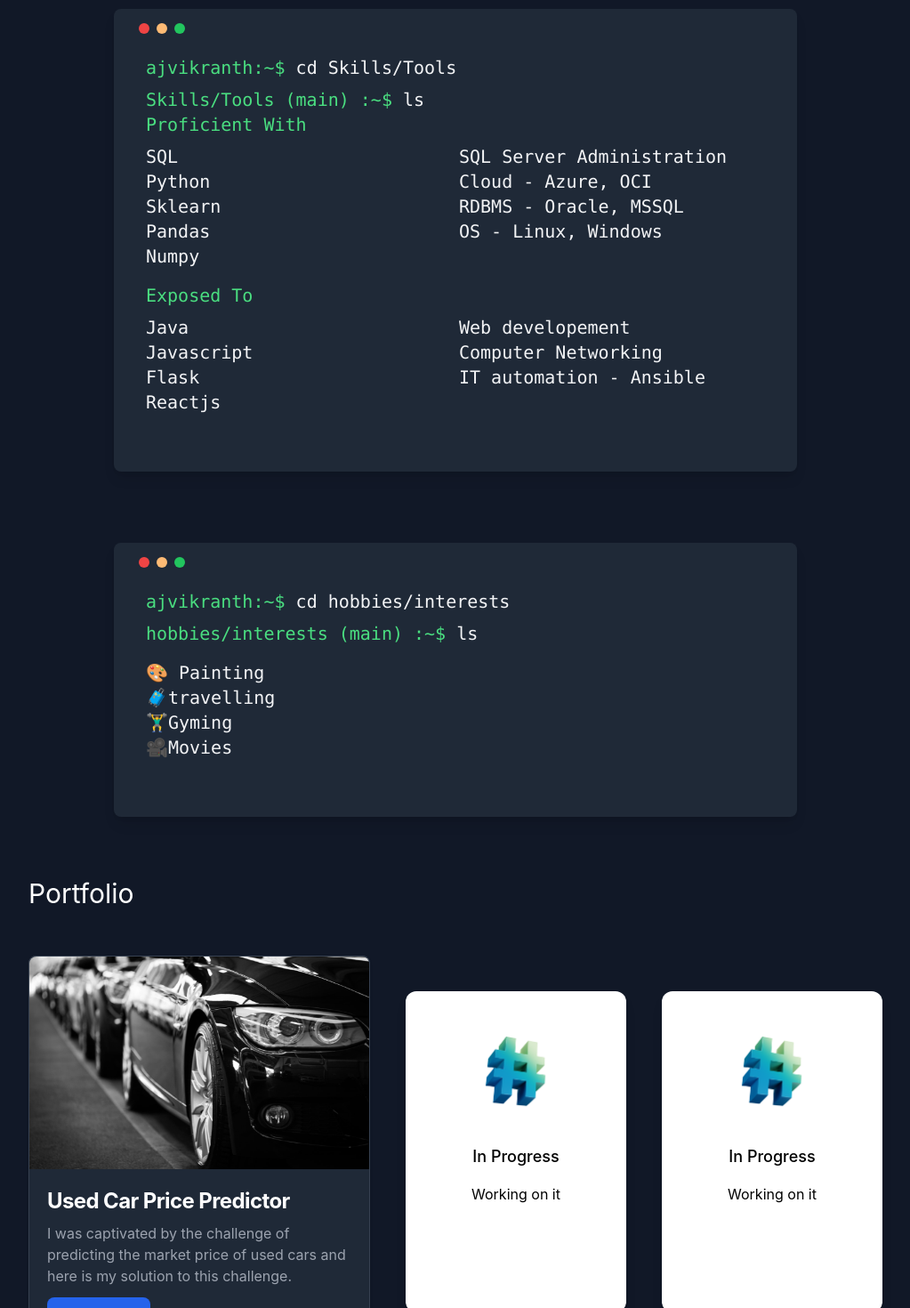
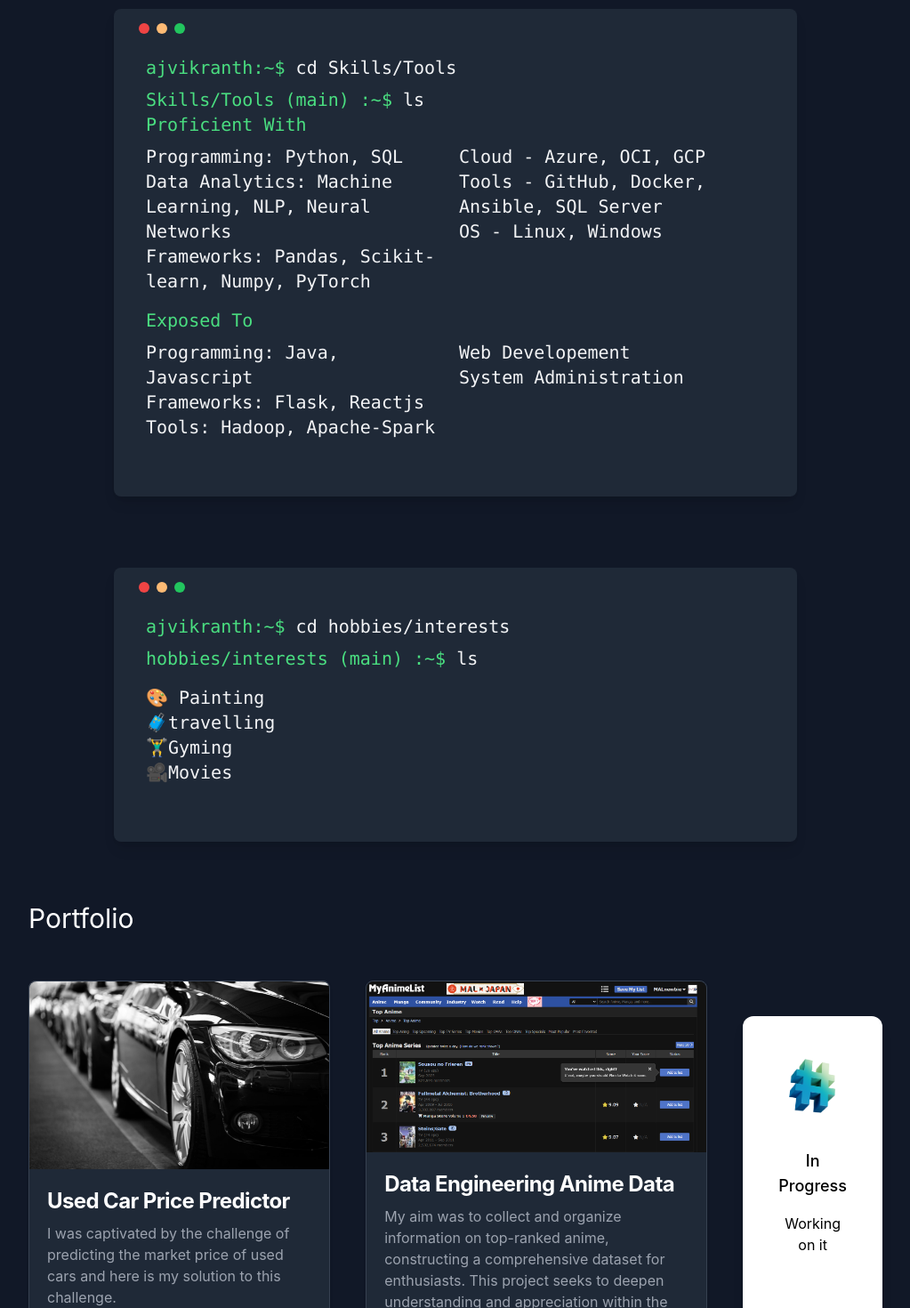
Before and after one commit to ajvikranth/my-website, a Next.js app: page / in a window 1280 px wide. Shown: the part 1330-2800 px from the top of the page at 89% size, without its empty margins (128-1151 px from the left). Built offline with nearby package versions, Linux system fonts and the light colour scheme.

Commit message:
updated projects

```diff
--- a/components/About/index.jsx
+++ b/components/About/index.jsx
@@ -29,7 +29,7 @@ const About = () => {
 
                         <p className="flex-1 typing items-center  pl-2 text-xl">
                         <span className="text-green-400">aboutVikranth (main) :~$</span>
-                         <span> Hello! Vikranth here. I&apos;m working as a DBA at Infosys. As an individual, I&apos;m curious and creative with lots of grit. I guess that is what attracted me to the discipline of data science. For me, my passion for data science lies on the path to three meaningful outcomes: discovery, insight, and innovation, and I want to use my knowledge and skills to gain practical exposure and understand the inner workings of this field. </span>
+                         <span> Hello! Vikranth here. As an individual, I&apos;m curious and creative with lots of grit. I guess that is what attracted me to the discipline of data science. For me, my passion for data science lies on the path to three meaningful outcomes: discovery, insight, and innovation, and I want to use my knowledge and skills to gain practical exposure and understand the inner workings of this field. </span>
 
                         </p>
 
@@ -66,20 +66,18 @@ const About = () => {
                          <div className=" mt-2 md:flex  mx-auto content-evenly">
                          <div className="md:flex-1">
                             <ul>
-                                <li>SQL</li>
-                                <li>Python </li>
-                                <li>Sklearn</li>
-                                <li>Pandas</li>
-                                <li>Numpy</li>
+                                <li>Programming: Python, SQL</li>
+                                <li>Data Analytics: Machine Learning, NLP, Neural Networks</li>
+                                <li>Frameworks: Pandas, Scikit-learn, Numpy, PyTorch</li>
+
                             </ul>
 
                          </div>
 
                          <div className="md:flex-1 md:mx-4">
                          <ul >
-                          <li>SQL Server Administration</li>
-                          <li>Cloud - Azure, OCI</li>
-                          <li>RDBMS - Oracle, MSSQL</li>
+                          <li>Cloud - Azure, OCI, GCP</li>
+                          <li>Tools -  GitHub, Docker, Ansible, SQL Server</li>
                           <li>OS - Linux, Windows</li>
                          </ul>
                          </div>
@@ -88,10 +86,10 @@ const About = () => {
                          <div className=" mt-2 md:flex  mx-auto content-evenly">
                          <div className="md:flex-1">
                          <ul>
-                          <li>Java</li>
-                          <li>Javascript</li>
-                          <li>Flask</li>
-                          <li>Reactjs</li>
+                          <li>Programming: Java, Javascript</li>
+                          <li>Frameworks: Flask, Reactjs</li>
+                          <li>Tools: Hadoop, Apache-Spark</li>
+
 
                          </ul>
 
@@ -99,9 +97,8 @@ const About = () => {
 
                          <div className="md:flex-1 md:mx-4">
                          <ul>
-                         <li>Web developement</li>
-                          <li>Computer Networking</li>
-                          <li>IT automation - Ansible</li>
+                         <li>Web Developement</li>
+                          <li>System Administration</li>
                          </ul>
                          </div>
                          </div>
--- a/components/Footer/index.jsx
+++ b/components/Footer/index.jsx
@@ -31,7 +31,7 @@ const Footer = () => {
                             <AiFillLinkedin />
                         </a>
                     </li>
-                    <li className=" text-sm" title="Codepen">
+                    <li className=" text-sm" title="E-mail">
                         <a href="mailto:aj.vikranth@gmail.com" className="ease-in-out duration-150 hover:text-teal-500">
                           <AiFillMail/>
                         </a>
@@ -47,17 +47,17 @@ const Footer = () => {
 
             <div className="py-8 flex flex-col gap-4 justify-between items-center max-w-6xl m-auto sm:flex-row sm:gap-0">
                 <ul className="flex justify-center items-center gap-4">
-                    <li className=" text-black dark:text-white text-sm" title="Experiences">
+                    <li className=" text-black dark:text-white text-sm" >
                         <Link href="/#about" className="font-bold ease-in-out duration-150 hover:text-teal-500">
                             About me
                         </Link>
                     </li>
-                    <li className=" text-black dark:text-white text-sm" title="Projects">
+                    <li className=" text-black dark:text-white text-sm" >
                         <Link href="/#project" className="font-bold ease-in-out duration-150 hover:text-teal-500">
                             Projects
                         </Link>
                     </li>
-                    <li className=" text-black dark:text-white text-sm" title="Contact">
+                    <li className=" text-black dark:text-white text-sm" >
                         <a href="/Anton_J_Vikranth_resume.pdf"
                            alt="AJ's Resume"
                            rel="noopener noreferrer"
@@ -66,7 +66,7 @@ const Footer = () => {
                         </a>
                     </li>
                 </ul>
-                <h5 className=" text-black dark:text-white font-initial text-center text-sm">&copy; 2022 - A J Vikranth. All Rights Reserved.</h5>
+                <h5 className=" text-black dark:text-white font-initial text-center text-sm">&copy; 2024 - A J Vikranth. All Rights Reserved.</h5>
             </div>
 
         </div>
--- a/components/Project/index.js
+++ b/components/Project/index.js
@@ -1,6 +1,7 @@
 import code from "../../public/code.png";
 import Image from "next/image";
 import cars from "../../public/used_cars.jpg";
+import anime from "../../public/anime.png";
 import Link from "next/link";
 
 const Project = () => {
@@ -30,18 +31,24 @@ const Project = () => {
                     </Link>
                 </div>
             </div>
-            <div className=" text-center shadow-lg p-10 rounded-xl my-10  flex-1 dark:bg-white">
+            <div className="max-w-sm bg-white border border-gray-200 rounded-lg shadow dark:bg-gray-800 dark:border-gray-700">
 
-              <Image src={code} width={100} height={100} className="mx-auto content-center" alt="code image"/>
-              <h3 className="text-lg font-medium pt-8 pb-2  ">
-                In Progress
-              </h3>
-              <p className="py-2">
-              Working on it
-              </p>
+                <Link href="/p2">
+                    <Image className="rounded-t-lg" src={anime} alt="image of anime website" />
+               </Link>
+                <div className="p-5">
 
+                    <Link href="/p2">
+                        <h5 className="mb-2 text-2xl font-bold tracking-tight text-gray-900 dark:text-white">Data Engineering Anime Data</h5>
+                    </Link>
+                    <p className="mb-3 font-normal text-gray-700 dark:text-gray-400">My aim was to collect and organize information on top-ranked anime, constructing a comprehensive dataset for enthusiasts. This project seeks to deepen understanding and appreciation within the anime community.</p>
+                    <Link href="/p2" className="inline-flex items-center px-3 py-2 text-sm font-medium text-center text-white bg-blue-700 rounded-lg hover:bg-blue-800 focus:ring-4 focus:outline-none focus:ring-blue-300 dark:bg-blue-600 dark:hover:bg-blue-700 dark:focus:ring-blue-800">
+                        Read more
+                        <svg aria-hidden="true" className="w-4 h-4 ml-2 -mr-1" fill="currentColor" viewBox="0 0 20 20" xmlns="http://www.w3.org/2000/svg"><path fill-rule="evenodd" d="M10.293 3.293a1 1 0 011.414 0l6 6a1 1 0 010 1.414l-6 6a1 1 0 01-1.414-1.414L14.586 11H3a1 1 0 110-2h11.586l-4.293-4.293a1 1 0 010-1.414z" clip-rule="evenodd"></path></svg>
+                    </Link>
+                </div>
+            </div>
 
-            </div>
             <div className="text-center shadow-lg p-10 rounded-xl my-10 flex-1  dark:bg-white">
               <Image src={code} width={100} height={100} className="mx-auto content-center" alt="code image" />
               <h3 className="text-lg font-medium pt-8 pb-2 ">
@@ -52,7 +59,6 @@ const Project = () => {
               </p>
 
             </div>
-
           </div>
         </div>
 
--- a/pages/index.js
+++ b/pages/index.js
@@ -51,16 +51,16 @@ export default function Home() {
                 Data Science Enthusiast.
               </h3>
                 <p className="text-md py-5 leading-8 text-gray-800  dark:text-white max-w-xl mt-7 mx-auto md:text-xl">
-                A hobbyist programmer who is passionate about data science, at present working as a DBA at Infosys based in India
+                Navigating the realms of data science on a journey towards mastery, Currently pursuing Master&apos;s in Applied Data Science and Analytics at SRH Hochschule Heidelberg
                 </p>
                 <div className="text-5xl flex justify-center gap-16 py-3 text-gray-600 ">
-                  <a href="https://github.com/ajvikranth">
+                  <a title="github" href="https://github.com/ajvikranth">
                     <AiFillGithub className="transition ease-in-out delay-100  hover:-translate-y-1 hover:scale-110 hover:fill-gray-300 duration-200" />
                   </a>
-                  <a href="https://www.linkedin.com/in/anton-j-vikranth/">
+                  <a title="linkedin" href="https://www.linkedin.com/in/anton-j-vikranth/">
                     <AiFillLinkedin  className="transition ease-in-out delay-100  hover:-translate-y-1 hover:scale-110 hover:fill-gray-300 duration-200" />
                   </a>
-                  <a href="mailto:aj.vikranth@gmail.com">
+                  <a title="E-mail" href="mailto:aj.vikranth@gmail.com">
                     <AiFillMail className="transition ease-in-out delay-100  hover:-translate-y-1 hover:scale-110 hover:fill-gray-300 duration-200" />
                   </a>
               </div>
--- /dev/null
+++ b/pages/p2.js
@@ -0,0 +1,45 @@
+import React, { useState } from 'react';
+import styles from '../styles/Home.module.css';
+import Head from 'next/head';
+import Navbar from '../components/Navbar';
+import Footer from '../components/Footer';
+import Image from "next/image";
+
+export default function About() {
+
+    let [darkMode, setDarkMode] = useState(true);
+    function handleClick() {
+      setDarkMode(!darkMode);
+   }
+   return (
+    <div className={styles.container} >
+    <div className={darkMode ? "dark" : ""} >
+
+    <Head>
+      <title>Vikranth&apos;s Website</title>
+      <meta name="description" content="Vikranth's Data Science project: Data Engineering Anime Data " />
+      <link rel="icon" href="/favicon.ico" />
+    </Head>
+    <main className=" bg-white  dark:bg-gray-900  px-6   md:px-20 lg:px-40 ">
+    <section id='Home' className="min-h-screen">
+    <Navbar darkMode={darkMode} handleClick={handleClick}/>
+    <h1 className="mb-14 text-3xl font-extrabold text-gray-900 dark:text-white md:text-5xl lg:text-6xl"><span className="text-transparent bg-clip-text bg-gradient-to-r to-emerald-600 from-sky-400">Data Engineering </span>  Anime Data</h1>
+    <div className="lg:flex gap-10 mb-20">
+    <a href='https://github.com/ajvikranth/Data-Engineering' className="inline-flex items-center text-blue-600 hover:underline text-2xl">
+        Github repository
+        <svg className="w-5 h-5 ml-2" fill="currentColor" viewBox="0 0 20 20" xmlns="http://www.w3.org/2000/svg"><path d="M11 3a1 1 0 100 2h2.586l-6.293 6.293a1 1 0 101.414 1.414L15 6.414V9a1 1 0 102 0V4a1 1 0 00-1-1h-5z"></path><path d="M5 5a2 2 0 00-2 2v8a2 2 0 002 2h8a2 2 0 002-2v-3a1 1 0 10-2 0v3H5V7h3a1 1 0 000-2H5z"></path></svg>
+        </a>
+
+
+
+    </div>
+
+    </section>
+    <Footer/>
+    </main>
+
+    </div>
+    </div>
+  )
+
+};
```
Also changed, not shown: public/anime.png (added).
